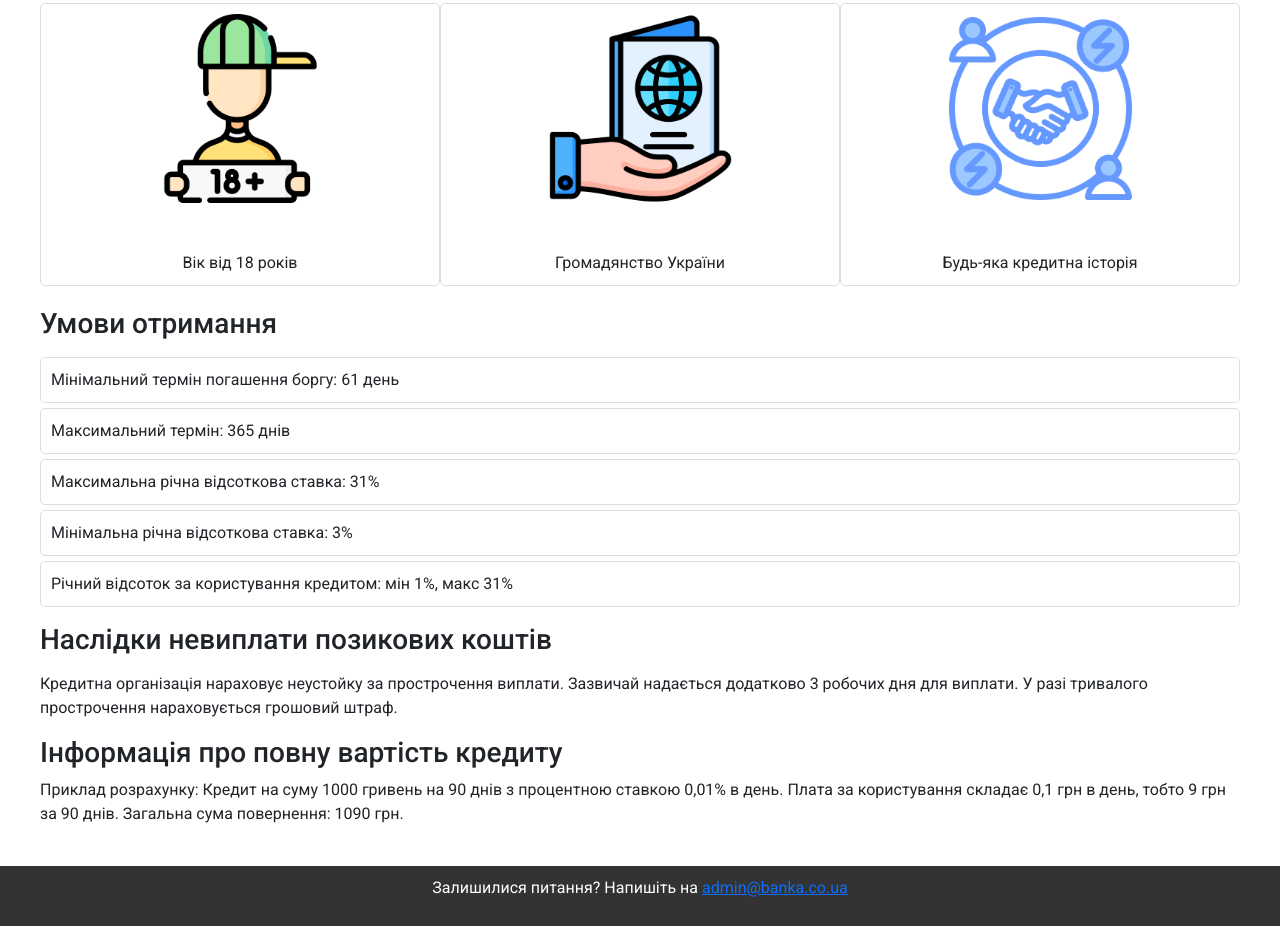
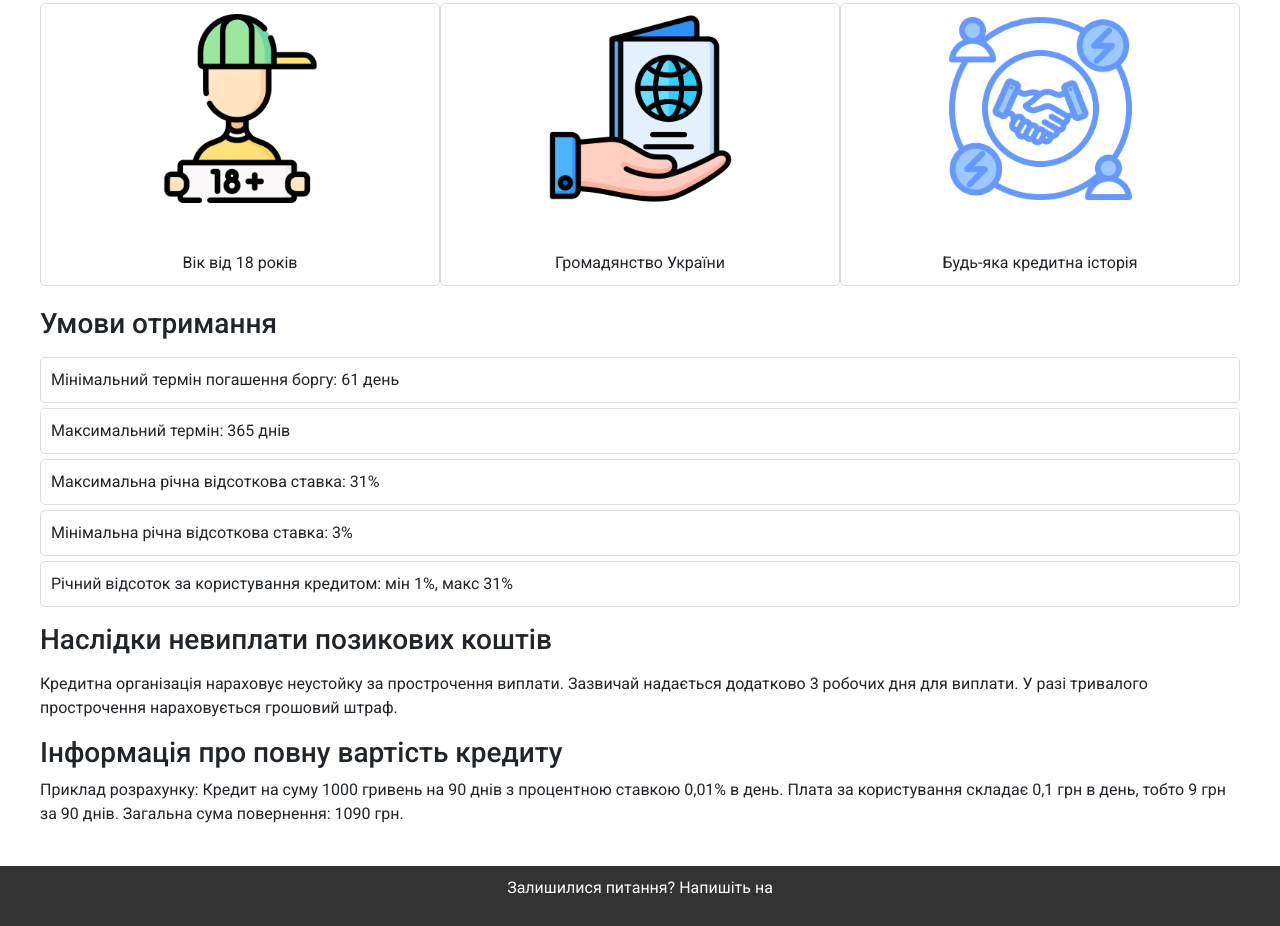
Before and after one commit to fbaccsales/web_project, a website: page index.html in a window 1280 px wide. Shown: the part 2153-3079 px from the top of the page. Drawn offline with nearby package versions, Linux system fonts and the light colour scheme.

Commit message:
remove footer info

```diff
--- a/index.html
+++ b/index.html
@@ -223,7 +223,7 @@
         </section>
     </main>
     <footer>
-        <p>Залишилися питання? Напишіть на <a href="mailto:admin@banka.co.ua">admin@banka.co.ua</a></p>
+        <p>Залишилися питання? Напишіть на <a href=""></a></p>
     </footer>
 
     <script>
```
